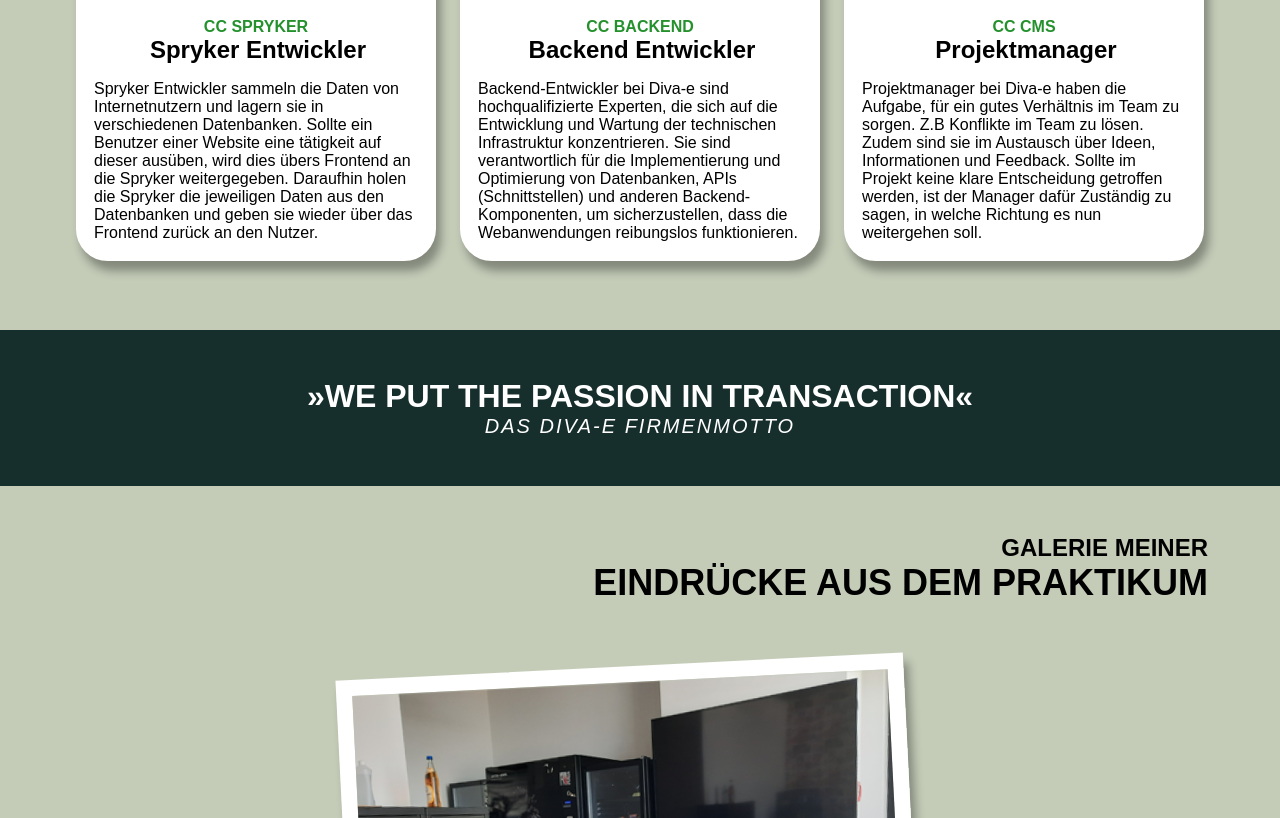
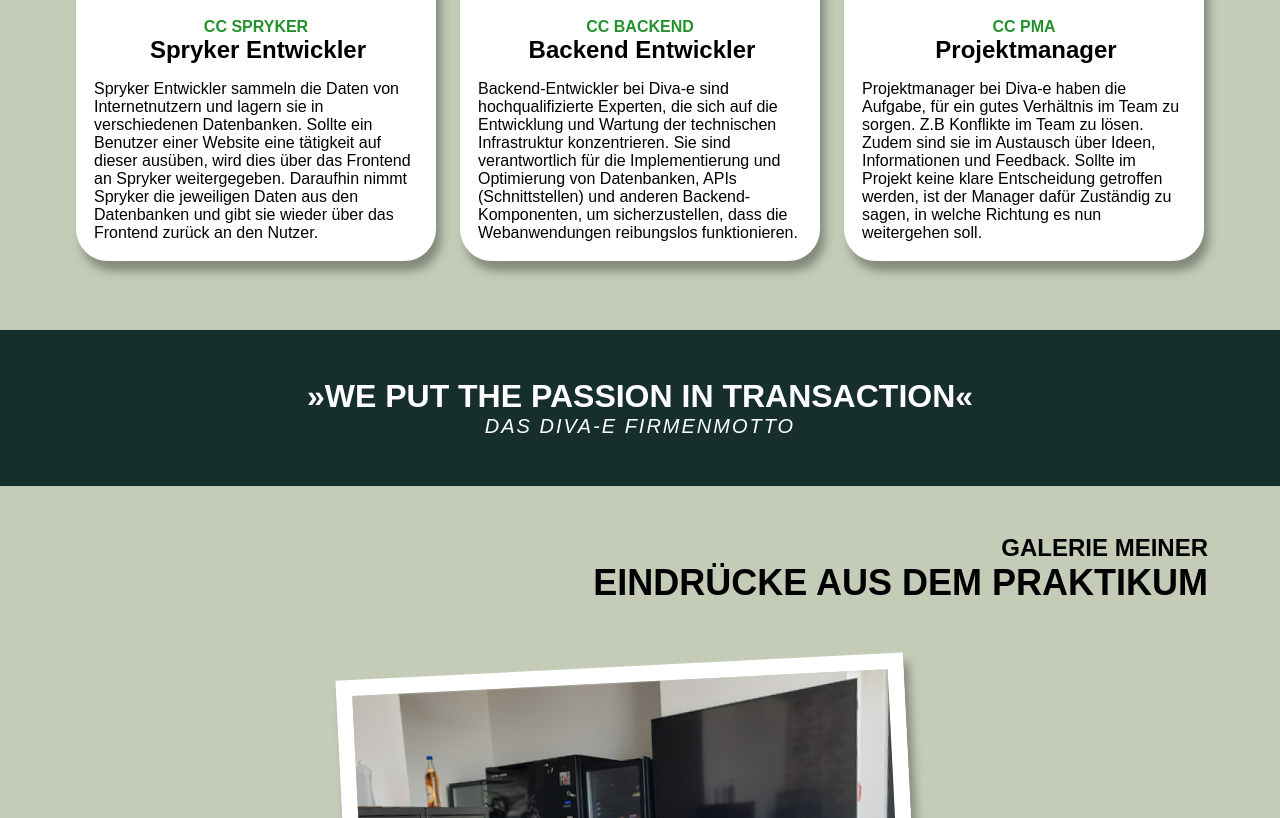
Before and after one commit to LostSuiluj/LostSuiluj.github.io, a plain HTML site: page index.html in a window 1280 px wide. Shown: the part 2213-3031 px from the top of the page. Drawn offline with Linux system fonts and the light colour scheme.

Commit message:
Text bei verschieden Rollen eingefügt

```diff
--- a/index.html
+++ b/index.html
@@ -146,8 +146,8 @@
         <h1 class="Rollen"> Spryker Entwickler</h1>
         <p class="Infotext">
           Spryker Entwickler sammeln die Daten von Internetnutzern und lagern sie in verschiedenen Datenbanken. Sollte ein Benutzer einer Website eine
-          tätigkeit auf dieser ausüben, wird dies übers Frontend an die Spryker weitergegeben. Daraufhin holen die Spryker die jeweiligen Daten aus den
-          Datenbanken und geben sie wieder über das Frontend zurück an den Nutzer.
+          tätigkeit auf dieser ausüben, wird dies über das Frontend an Spryker weitergegeben. Daraufhin nimmt Spryker die jeweiligen Daten aus den
+          Datenbanken und gibt sie wieder über das Frontend zurück an den Nutzer.
         </p>
       </div>
       <div class="Karte">
@@ -164,7 +164,7 @@
       <div class="Karte">
         <img class="Image1" src="assets/04_roles/card_3.png">
         <div class="Minicontainer">
-          CC CMS
+          CC PMA
         </div>
         <h1 class="Rollen"> Projektmanager
         </h1>
```
